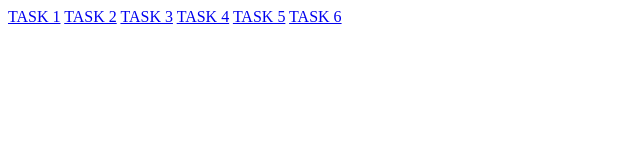
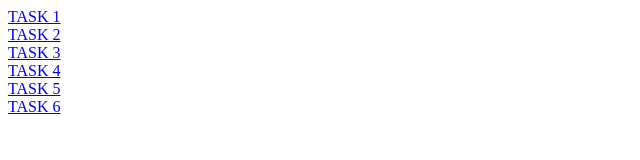
Before and after one commit to Rishabhco/frontend-tasks-7-12, a plain HTML site: page index.html in a window 1280 px wide. Shown: the whole page, without its empty margins (0-640 px from the left). Drawn offline with Linux system fonts and the light colour scheme.

Commit message:
initial_commit

```diff
--- a/index.html
+++ b/index.html
@@ -7,11 +7,11 @@
     <title>Index</title>
 </head>
 <body>
-    <a href="task 7/index.html">TASK 1</a>
-    <a href="task 8/index.html">TASK 2</a>
-    <a href="task 9/index.html">TASK 3</a>
-    <a href="task 10/index.html">TASK 4</a>
-    <a href="task 11/index.html">TASK 5</a>
+    <a href="task 7/index.html">TASK 1</a><br>
+    <a href="task 8/index.html">TASK 2</a><br>
+    <a href="task 9/index.html">TASK 3</a><br>
+    <a href="task 10/index.html">TASK 4</a><br>
+    <a href="task 11/index.html">TASK 5</a><br>
     <a href="task 12/index.html">TASK 6</a>
 </body>
 </html>
```
